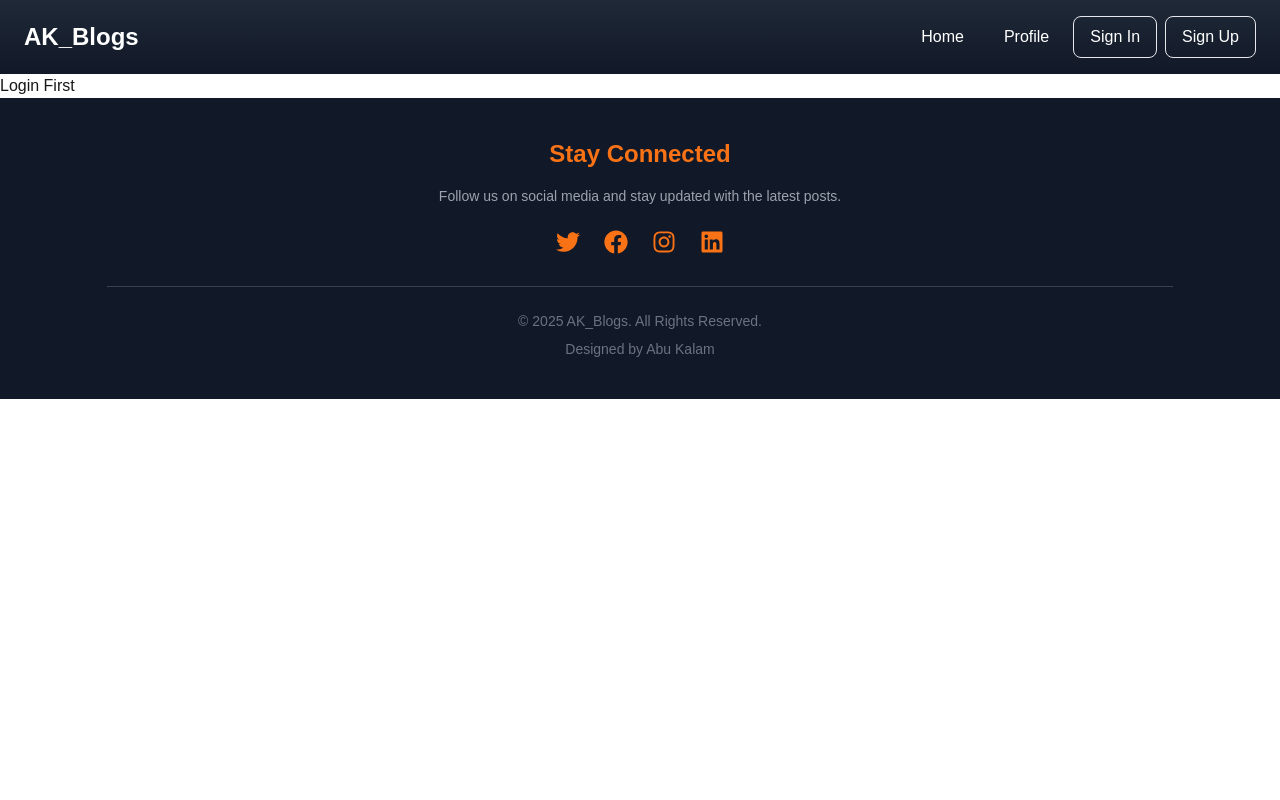
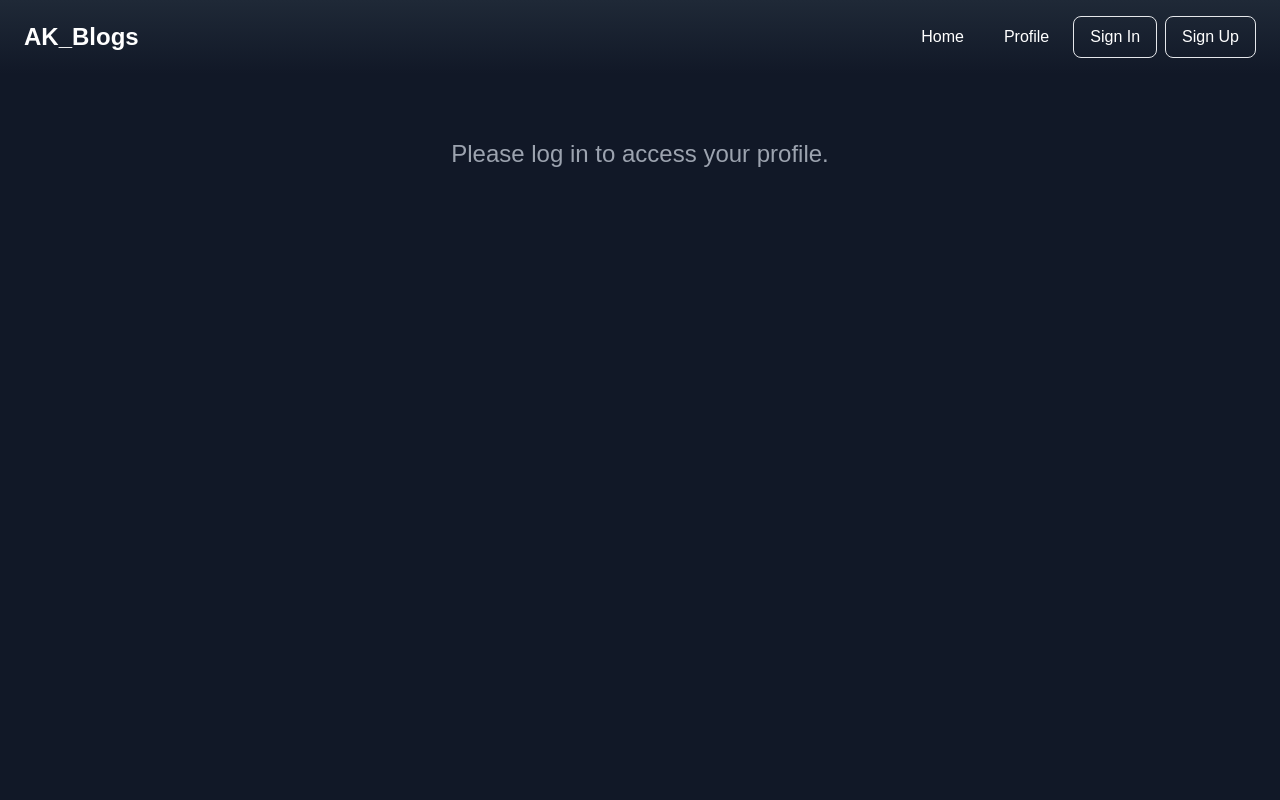
Before and after one commit to akweb69/BlogViewerWithNextjs, a Next.js app: page /dashboard in a window 1280 px wide. Shown: the top 800 px of the page. Built offline with nearby package versions, Linux system fonts and the light colour scheme; no server answers.

Commit message:
implement design for dashboard page

```diff
--- a/src/app/dashboard/page.js
+++ b/src/app/dashboard/page.js
@@ -2,26 +2,39 @@ import { LogoutLink } from "@kinde-oss/kinde-auth-nextjs/components";
 import { getKindeServerSession } from "@kinde-oss/kinde-auth-nextjs/server";
 
 const page = async () => {
-  const { isAuthenticated } = getKindeServerSession();
+  const { isAuthenticated, user } = await getKindeServerSession(); // Assuming 'user' contains user details
   const isUserAuthenticated = await isAuthenticated();
+
   return (
+    <div className="min-h-screen bg-gray-900 text-white">
+      <div className="w-full max-w-4xl mx-auto py-16 px-4">
+        {isUserAuthenticated ? (
           <>
-      {isUserAuthenticated && (
-        <>
-          <div className="text-6xl font-bold text-red-500 text-center py-20">
-            Welcome To Your Profile
+            <div className="text-4xl font-semibold text-center text-orange-400 mb-8">
+              Welcome to Your Profile
             </div>
-          <div className="w-10/12 mx-auto text-center">
+            <div className="bg-gray-800 rounded-xl p-8 shadow-lg text-center mb-8">
+              <p className="text-lg text-gray-300 mb-6">
+                You are successfully logged in. Here are your details:
+              </p>
+              <div className="text-left text-gray-400 mb-6">
+                <p className="text-xl font-semibold">Name: {user?.name}</p>
+                <p className="text-xl font-semibold">Email: {user?.email}</p>
+              </div>
               <LogoutLink>
-              <button className="bg-orange-600 text-white  rounded-xl p-2 px-4">
-                Loguot
+                <button className="bg-orange-600 text-white font-semibold rounded-lg py-2 px-6 shadow-md transition-transform transform hover:scale-105 hover:bg-orange-500">
+                  Logout
                 </button>
               </LogoutLink>
             </div>
           </>
+        ) : (
+          <div className="text-2xl text-center text-gray-400">
+            Please log in to access your profile.
+          </div>
         )}
-      {!isUserAuthenticated && <div>Login First</div>}
-    </>
+      </div>
+    </div>
   );
 };
 
```
Lines whose indentation alone changed are shown as unchanged.
